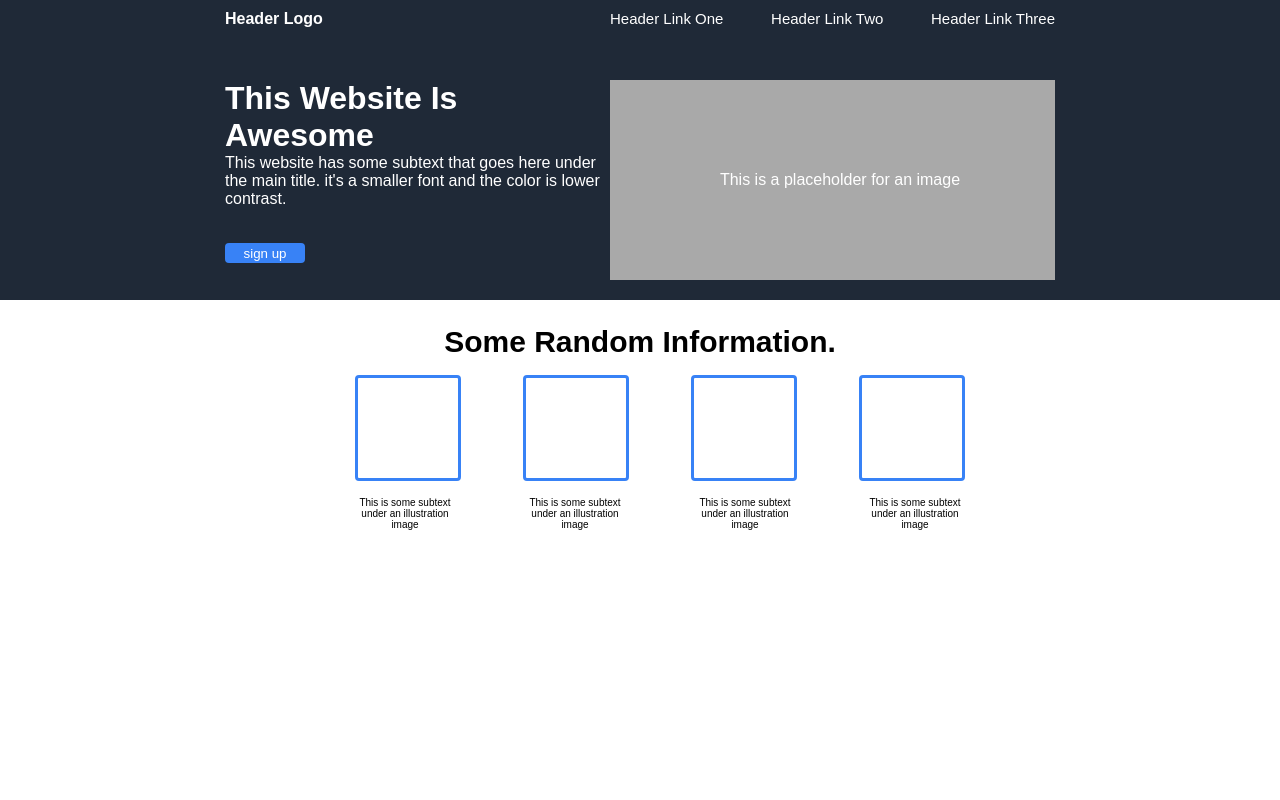
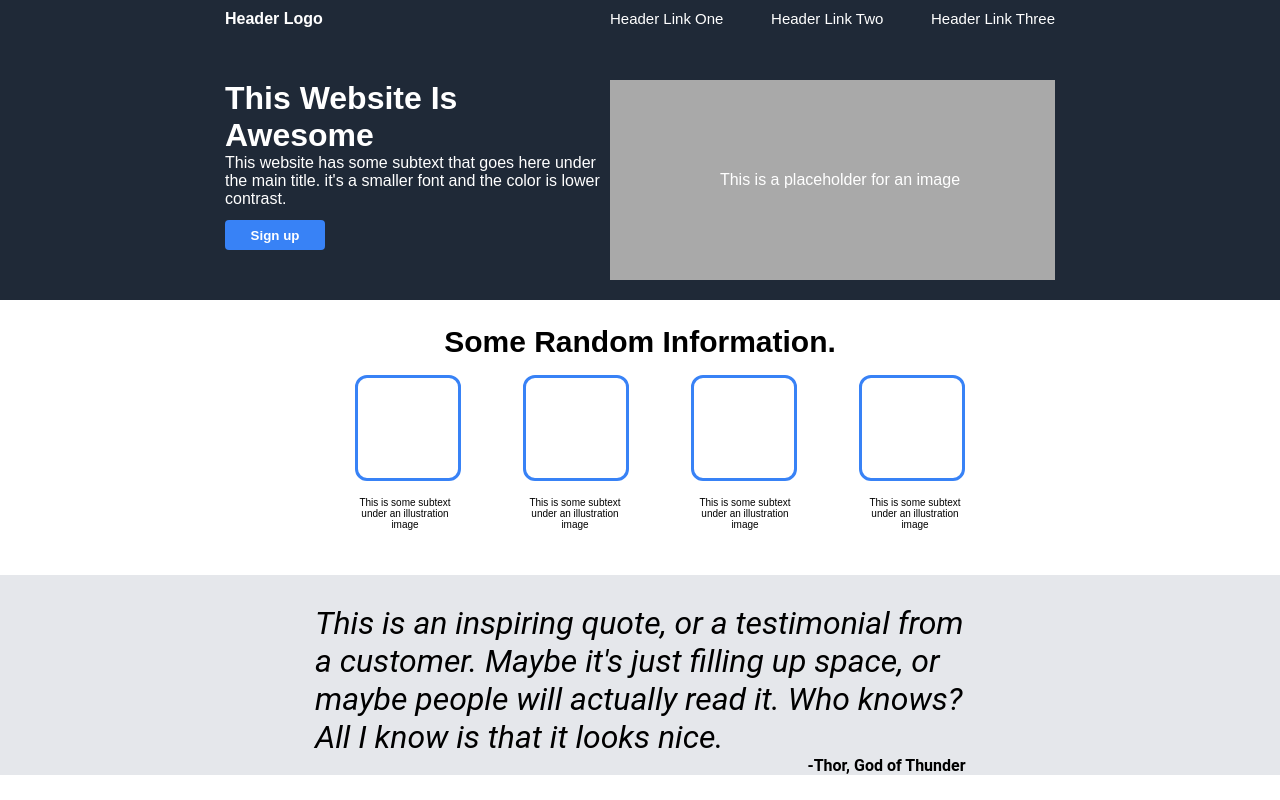
Before and after one commit to mosh02/flex-project, a plain HTML site: page index.html in a window 1280 px wide. Drawn offline with Linux system fonts and the light colour scheme.

Commit message:
added section 3

```diff
--- a/index.html
+++ b/index.html
@@ -20,7 +20,7 @@
             <div class="left">
             <h1>This Website Is Awesome</h1>
             <a> This website has some subtext that goes here under the main title. it's a smaller font and the color is lower contrast.</a>
-            <button>sign up</button>
+            <button>Sign up</button>
                 </div>
             <div class="plc">This is a placeholder for an image</div>
         </div>
@@ -44,5 +44,12 @@
                     </ul>
                 </div>
             </div>
+            <div class="three">
+                <em class="quote">This is an inspiring quote, or a testimonial from a
+                    customer. Maybe it's just filling up space, or maybe people will
+                    actually read it. Who knows? All I know is that it looks nice.
+                </em>
+                <a class="quoter">-Thor, God of Thunder</a>
+            </div>
 </body>
 </html>
--- a/style.css
+++ b/style.css
@@ -18,6 +18,11 @@ ul {
     background-color: #1F2937;
     height: 300px;
     width: 100%;
+    display:flex;
+    flex-direction: column;
+    flex:auto;
+    flex-shrink: 0;
+    flex-grow: 0;
 }
 
 .top {
@@ -66,6 +71,8 @@ h1 {
     flex-direction: column;
     height:inherit;
     width:385px;
+    flex:auto;
+    flex-shrink:0;
 }
 
 button {
@@ -74,9 +81,10 @@ button {
     border-radius: 4px;
     border: 0px;
     padding: 0px;
-    height: 20px;
-    width: 80px;
-    margin-top: 35px;
+    height: 30px;
+    width: 100px;
+    margin-top: 12px;
+    font-weight: bold;
 }
 
 .plc {
@@ -92,11 +100,12 @@ button {
 
 .two {
     display: flex;
-    height: 200px;
+    height: 250px;
     background-color: white;
     flex-direction: column;
     padding-top: 25px;
     align-items: center;
+    flex:auto;
 }
 
 .thead {
@@ -119,7 +128,7 @@ button {
     text-align:center;
     height: 100px;
     width: 100px;
-    border-radius: 4px;
+    border-radius: 12px;
 }
 
 
@@ -141,3 +150,29 @@ button {
     font-family: Arial, Helvetica, sans-serif;
     font-size: 10px;
 }
+
+/* three */
+
+.three {
+    display: flex;
+    background-color: #e5e7eb;
+    height: 200px;
+    flex-direction: column;
+    justify-content: end;
+    align-items: center;
+    margin: 0px;
+    padding: 0px;
+}
+
+.quote {
+    width: 650px;
+    font-size:32px;
+
+}
+
+.quoter {
+    font-weight: bolder;
+    padding-left:493px;
+}
+
+/* four */
```
